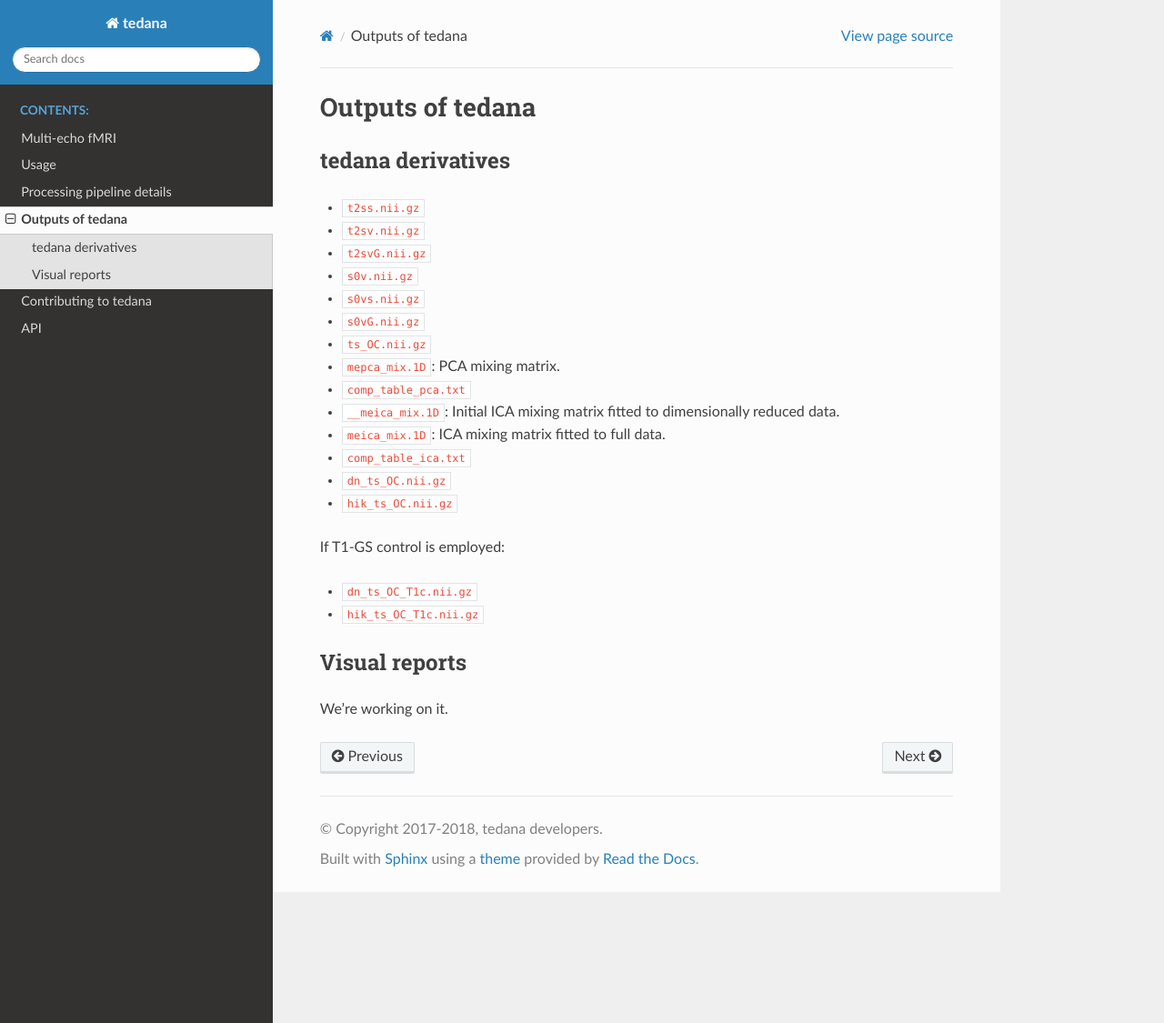
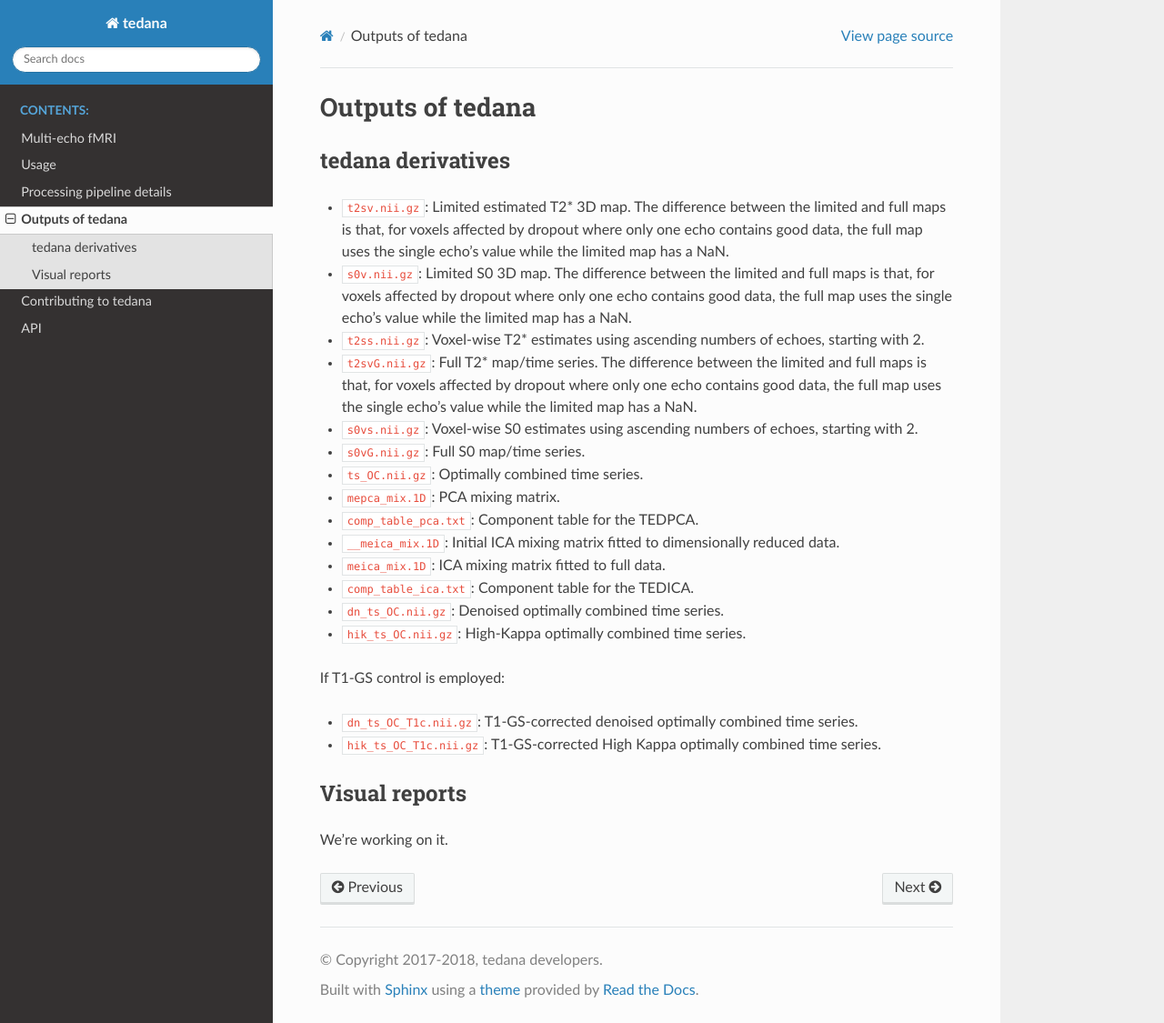
Before and after one commit to ME-ICA/tedana, a Sphinx documentation site: the page built from docs/outputs.rst, in a window 1280 px wide and 1125 px high. Shown: the whole window at 91% size. Built offline with Sphinx 7.4.7 and the Read the Docs theme 2.0.0, drawn with Linux system fonts in a browser that asks for light colours; formulas are drawn with MathJax 3.

Commit message:
Document derivatives.

```diff
--- a/docs/outputs.rst
+++ b/docs/outputs.rst
@@ -3,25 +3,25 @@ Outputs of tedana
 
 tedana derivatives
 ------------------
-- ``t2ss.nii.gz``
-- ``t2sv.nii.gz``
-- ``t2svG.nii.gz``
-- ``s0v.nii.gz``
-- ``s0vs.nii.gz``
-- ``s0vG.nii.gz``
-- ``ts_OC.nii.gz``
+- ``t2sv.nii.gz``: Limited estimated T2* 3D map. The difference between the limited and full maps is that, for voxels affected by dropout where only one echo contains good data, the full map uses the single echo’s value while the limited map has a NaN.
+- ``s0v.nii.gz``: Limited S0 3D map. The difference between the limited and full maps is that, for voxels affected by dropout where only one echo contains good data, the full map uses the single echo’s value while the limited map has a NaN.
+- ``t2ss.nii.gz``: Voxel-wise T2* estimates using ascending numbers of echoes, starting with 2.
+- ``t2svG.nii.gz``: Full T2* map/time series. The difference between the limited and full maps is that, for voxels affected by dropout where only one echo contains good data, the full map uses the single echo’s value while the limited map has a NaN.
+- ``s0vs.nii.gz``: Voxel-wise S0 estimates using ascending numbers of echoes, starting with 2.
+- ``s0vG.nii.gz``: Full S0 map/time series.
+- ``ts_OC.nii.gz``: Optimally combined time series.
 - ``mepca_mix.1D``: PCA mixing matrix.
-- ``comp_table_pca.txt``
+- ``comp_table_pca.txt``: Component table for the TEDPCA.
 - ``__meica_mix.1D``: Initial ICA mixing matrix fitted to dimensionally reduced data.
 - ``meica_mix.1D``: ICA mixing matrix fitted to full data.
-- ``comp_table_ica.txt``
-- ``dn_ts_OC.nii.gz``
-- ``hik_ts_OC.nii.gz``
+- ``comp_table_ica.txt``: Component table for the TEDICA.
+- ``dn_ts_OC.nii.gz``: Denoised optimally combined time series.
+- ``hik_ts_OC.nii.gz``: High-Kappa optimally combined time series.
 
 If T1-GS control is employed:
 
-- ``dn_ts_OC_T1c.nii.gz``
-- ``hik_ts_OC_T1c.nii.gz``
+- ``dn_ts_OC_T1c.nii.gz``: T1-GS-corrected denoised optimally combined time series.
+- ``hik_ts_OC_T1c.nii.gz``: T1-GS-corrected High Kappa optimally combined time series.
 
 Visual reports
 --------------
```
